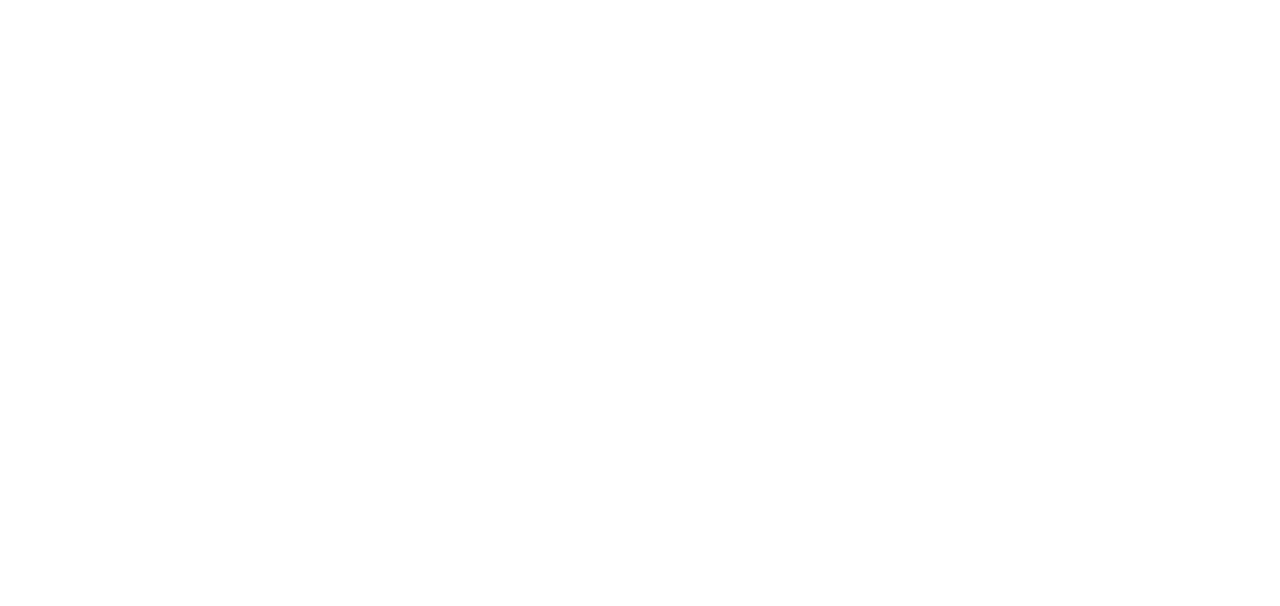
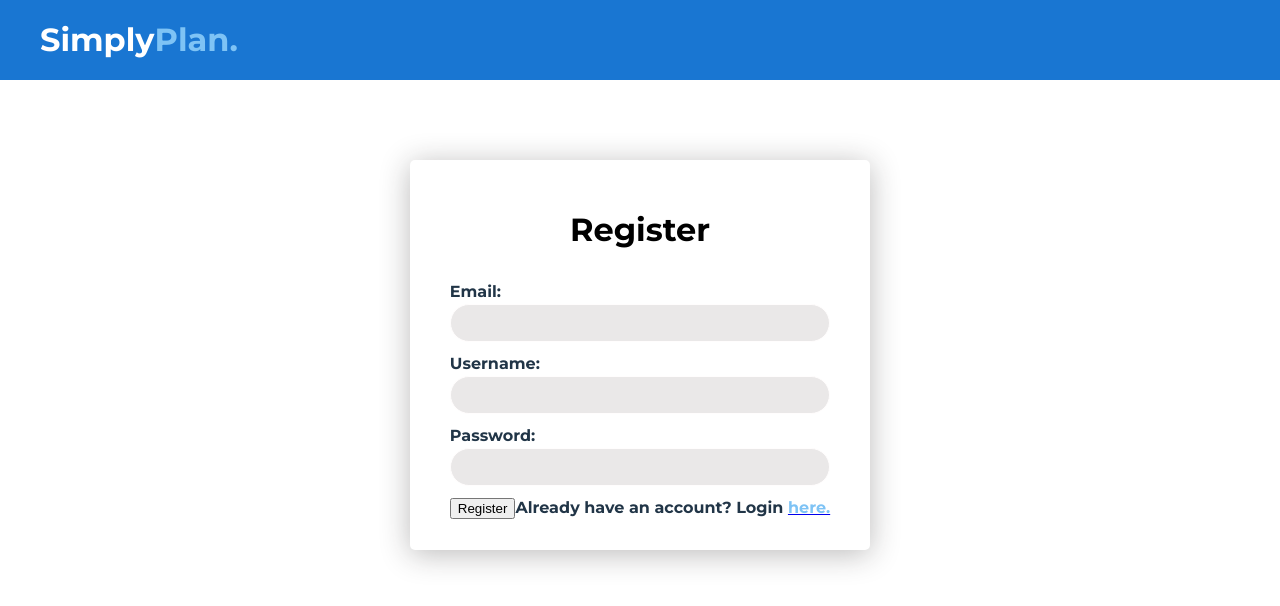
Before and after one commit to saikot-paul/habit-tracker, a React (Vite) app in the folder client/: page /register in a window 1280 px wide. Before the commit this address had no page. Shown: the top 606 px of the page. Built offline with nearby package versions, Linux system fonts and the light colour scheme.

Commit message:
Adds frontend components to the register page

```diff
--- a/client/src/App.tsx
+++ b/client/src/App.tsx
@@ -1,6 +1,7 @@
 import './App.css';
 import { BrowserRouter as Router, Route, Routes } from 'react-router-dom';
 import Login from './Login';
+import Register from './pages/Register';
 import Home from './pages/Home';
 
 function App() {
@@ -9,6 +10,8 @@ function App() {
       <Routes>
         <Route path="/" element={<Login />} />
         <Route path="/home" element={<Home />} />
+        <Route path="/login" element={<Login />} />
+        <Route path="/register" element={<Register />} />
       </Routes>
     </Router>
   );
--- a/client/src/Login.tsx
+++ b/client/src/Login.tsx
@@ -1,9 +1,10 @@
 // Login.tsx
 
 import React, { useState } from 'react';
-import {Routes, Route, useNavigate} from 'react-router-dom';
-import './assets/Login.css'; // Import your CSS file for styling
+import {Routes, Route, useNavigate, Link} from 'react-router-dom';
+import './assets/Login.css';
 import Home from './pages/Home';
+import Register from './pages/Register.tsx';
 import axios from "axios";
 
 const Login: React.FC = () => {
@@ -73,9 +74,10 @@ const Login: React.FC = () => {
         <button type="submit" className="login-button">
           Login
         </button>
-        <label>Dont have an account? Create one <span className="colored-words">now.</span></label>
+        <label>Dont have an account? Create one <Link to="/register"><span className="colored-words">now.</span></Link></label>
         <Routes>
           <Route path="/home" element={<Home />} />
+          <Route path="/register" element={<Register />} />
         </Routes>
         {error && <p className="error-message">{error}</p>}
       </form>
--- /dev/null
+++ b/client/src/pages/Register.tsx
@@ -0,0 +1,59 @@
+import React, { useState } from 'react';
+import {Link} from 'react-router-dom';
+import '../assets/Login.css';
+
+const Register: React.FC = () => {
+    const [username, setUsername] = useState("");
+    const [password, setPassword] = useState("");
+    const [email, setEmail] = useState("");
+
+    const handleRegister = (e: React.FormEvent<HTMLFormElement>) => {
+      e.preventDefault();
+    };
+
+    return (
+        <div>
+          <div className="top-bar">
+            <h1 className="title">Simply<span className="colored-words">Plan.</span></h1>
+          </div>
+          <div className="login-container">
+            <h2>Register</h2>
+            <form onSubmit={handleRegister}>
+              <div className="form-group">
+                <label>Email:</label>
+                <input
+                  type="email"
+                  className="input-field"
+                  value={email}
+                  onChange={(e) => setEmail(e.target.value)}
+                />
+              </div>
+              <div className="form-group">
+                <label>Username:</label>
+                <input
+                  type="text"
+                  className="input-field"
+                  value={username}
+                  onChange={(e) => setUsername(e.target.value)}
+                />
+              </div>
+              <div className="form-group">
+                <label>Password:</label>
+                <input
+                  type="password"
+                  className="input-field"
+                  value={password}
+                  onChange={(e) => setPassword(e.target.value)}
+                />
+              </div>
+              <button type="submit" className="register-button">Register</button>
+              <label>
+                Already have an account? Login <Link to="/login"><span className="colored-words">here.</span></Link>
+              </label>
+            </form>
+          </div>
+        </div>
+      );
+    };
+
+export default Register;
```
